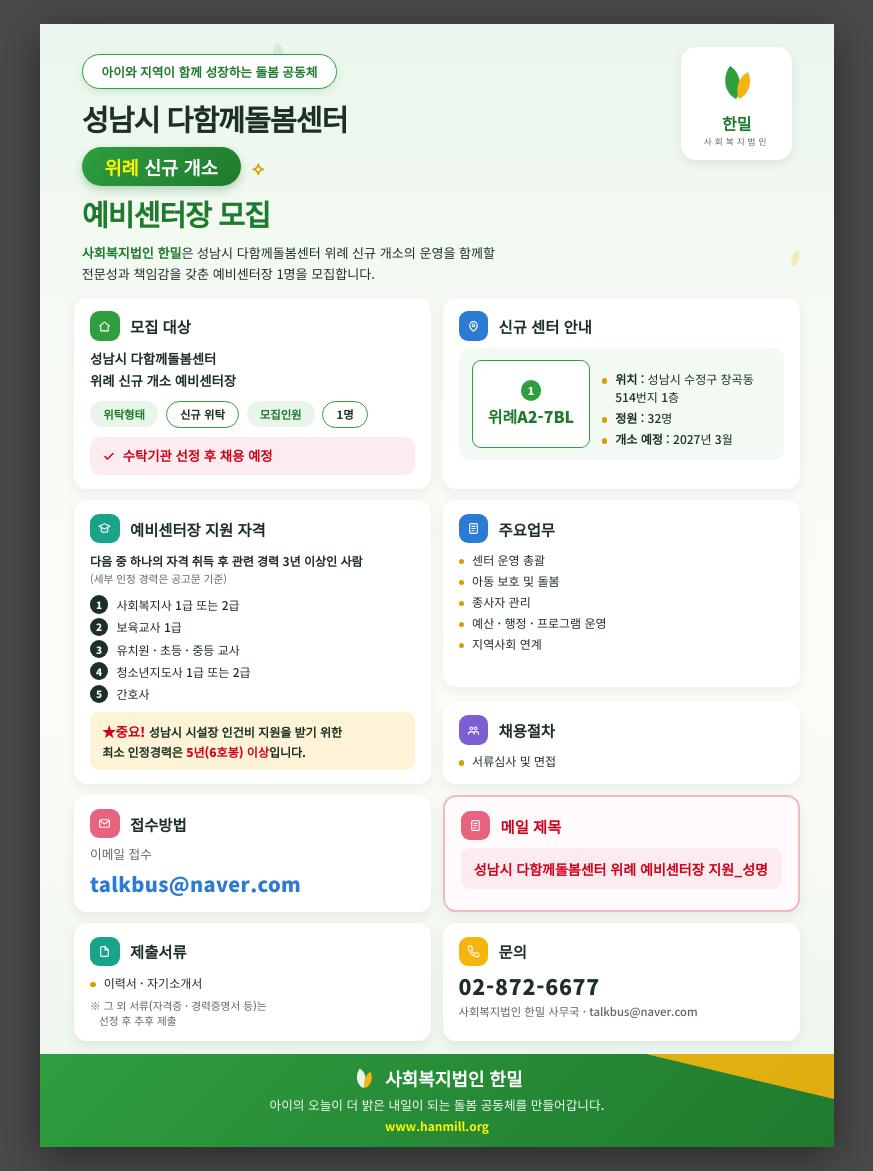
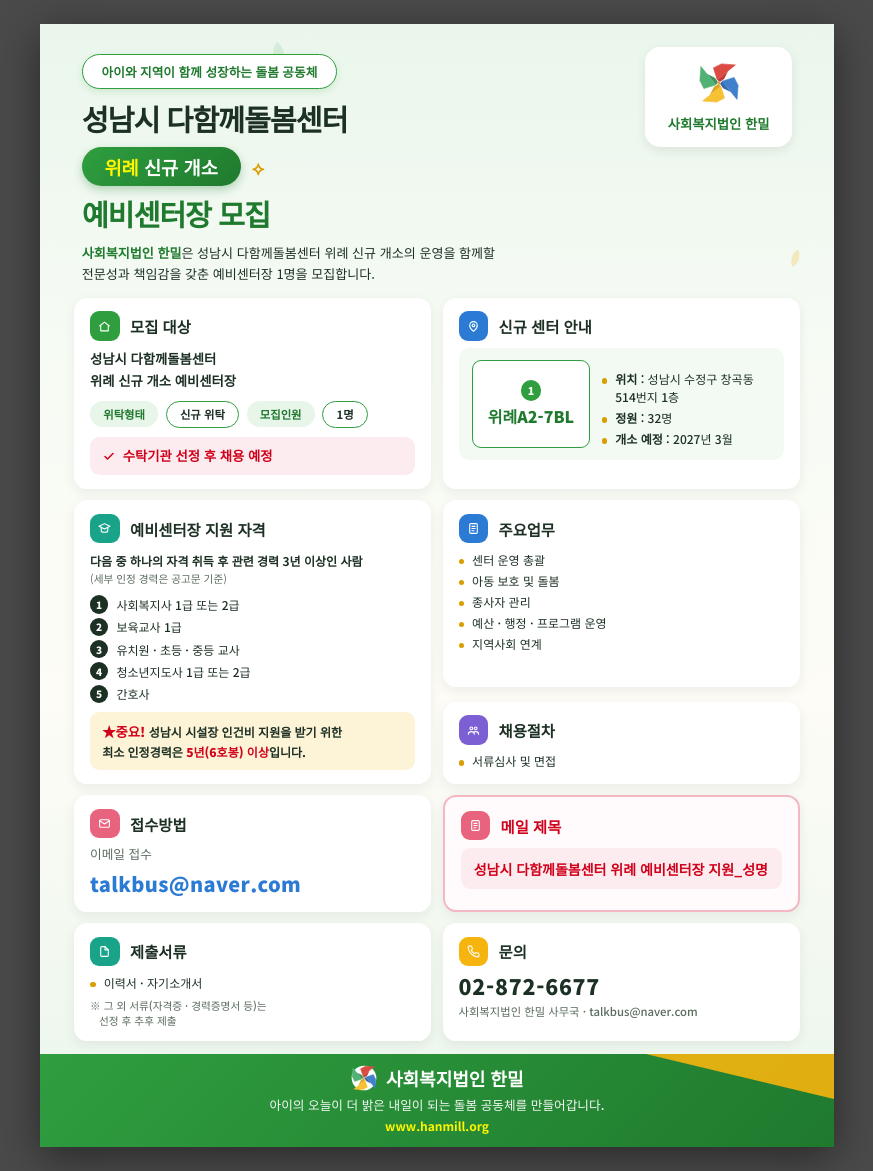
Before and after one commit to jinha2007-dotcom/us-stock-monitor, a plain HTML site: page hanmill-poster.html in a window 1280 px wide. Shown: the whole page, without its empty margins (203-1076 px from the left). Drawn offline with Linux system fonts and the light colour scheme.

Commit message:
포스터 로고를 홈페이지 바람개비 심볼로 교체, 로고 문구 '사회복지법인 한밀'로 변경
Co-Authored-By: Claude Fable 5 <noreply@anthropic.com>
Claude-Session: https://claude.ai/code/session_01UFAe5hZjJawYda4VKh88tE

```diff
--- a/hanmill-poster.html
+++ b/hanmill-poster.html
@@ -182,12 +182,8 @@
       전문성과 책임감을 갖춘 예비센터장 1명을 모집합니다.
     </p>
     <div class="hero-logo">
-      <svg width="40" height="40" viewBox="0 0 40 40" aria-hidden="true">
-        <path d="M19 37C7 31 5 15 13 4c11 6 13 24 6 33z" fill="#2f9e3f"/>
-        <path d="M22 37c-4-9-1-22 9-27 5 11 0 23-9 27z" fill="#f6b40e"/>
-      </svg>
-      <p class="nm">한밀</p>
-      <p class="sub">사회복지법인</p>
+      <svg width="42" height="42" viewBox="0 0 40 40" aria-hidden="true"><g stroke-linejoin="round"><path d="M18.3 17 L14.7 5.6 L22.3 1.8 L35.6 2.8 Z" fill="#db4b42" stroke="#db4b42" stroke-width=".6"/><path d="M18.3 17 L28.6 8.9 L24.9 16.1 L20.6 19.1 Z" fill="#c23a37"/><g transform="rotate(90 20 20)"><path d="M18.3 17 L14.7 5.6 L22.3 1.8 L35.6 2.8 Z" fill="#4181cb" stroke="#4181cb" stroke-width=".6"/><path d="M18.3 17 L28.6 8.9 L24.9 16.1 L20.6 19.1 Z" fill="#3568ad"/></g><g transform="rotate(180 20 20)"><path d="M18.3 17 L14.7 5.6 L22.3 1.8 L35.6 2.8 Z" fill="#f6c233" stroke="#f6c233" stroke-width=".6"/><path d="M18.3 17 L28.6 8.9 L24.9 16.1 L20.6 19.1 Z" fill="#e0a51f"/></g><g transform="rotate(270 20 20)"><path d="M18.3 17 L14.7 5.6 L22.3 1.8 L35.6 2.8 Z" fill="#52b175" stroke="#52b175" stroke-width=".6"/><path d="M18.3 17 L28.6 8.9 L24.9 16.1 L20.6 19.1 Z" fill="#3d945e"/></g><circle cx="20" cy="20" r="1.6" fill="#e2a24e"/></g></svg>
+      <p class="nm" style="font-size:10pt;margin-top:1.5mm;white-space:nowrap;">사회복지법인 한밀</p>
     </div>
   </header>
 
@@ -321,10 +317,7 @@
   <footer class="footer">
     <span class="tri"></span>
     <p class="org">
-      <svg width="24" height="24" viewBox="0 0 40 40" aria-hidden="true">
-        <path d="M19 37C7 31 5 15 13 4c11 6 13 24 6 33z" fill="#e8f5e9"/>
-        <path d="M22 37c-4-9-1-22 9-27 5 11 0 23-9 27z" fill="#f6b40e"/>
-      </svg>
+      <svg width="26" height="26" viewBox="0 0 40 40" aria-hidden="true"><g stroke-linejoin="round"><circle cx="20" cy="20" r="19" fill="#fff"/><path d="M18.3 17 L14.7 5.6 L22.3 1.8 L35.6 2.8 Z" fill="#db4b42" stroke="#db4b42" stroke-width=".6"/><path d="M18.3 17 L28.6 8.9 L24.9 16.1 L20.6 19.1 Z" fill="#c23a37"/><g transform="rotate(90 20 20)"><path d="M18.3 17 L14.7 5.6 L22.3 1.8 L35.6 2.8 Z" fill="#4181cb" stroke="#4181cb" stroke-width=".6"/><path d="M18.3 17 L28.6 8.9 L24.9 16.1 L20.6 19.1 Z" fill="#3568ad"/></g><g transform="rotate(180 20 20)"><path d="M18.3 17 L14.7 5.6 L22.3 1.8 L35.6 2.8 Z" fill="#f6c233" stroke="#f6c233" stroke-width=".6"/><path d="M18.3 17 L28.6 8.9 L24.9 16.1 L20.6 19.1 Z" fill="#e0a51f"/></g><g transform="rotate(270 20 20)"><path d="M18.3 17 L14.7 5.6 L22.3 1.8 L35.6 2.8 Z" fill="#52b175" stroke="#52b175" stroke-width=".6"/><path d="M18.3 17 L28.6 8.9 L24.9 16.1 L20.6 19.1 Z" fill="#3d945e"/></g><circle cx="20" cy="20" r="1.6" fill="#e2a24e"/></g></svg>
       사회복지법인 한밀
     </p>
     <p class="msg">아이의 오늘이 더 밝은 내일이 되는 돌봄 공동체를 만들어갑니다.</p>
```
